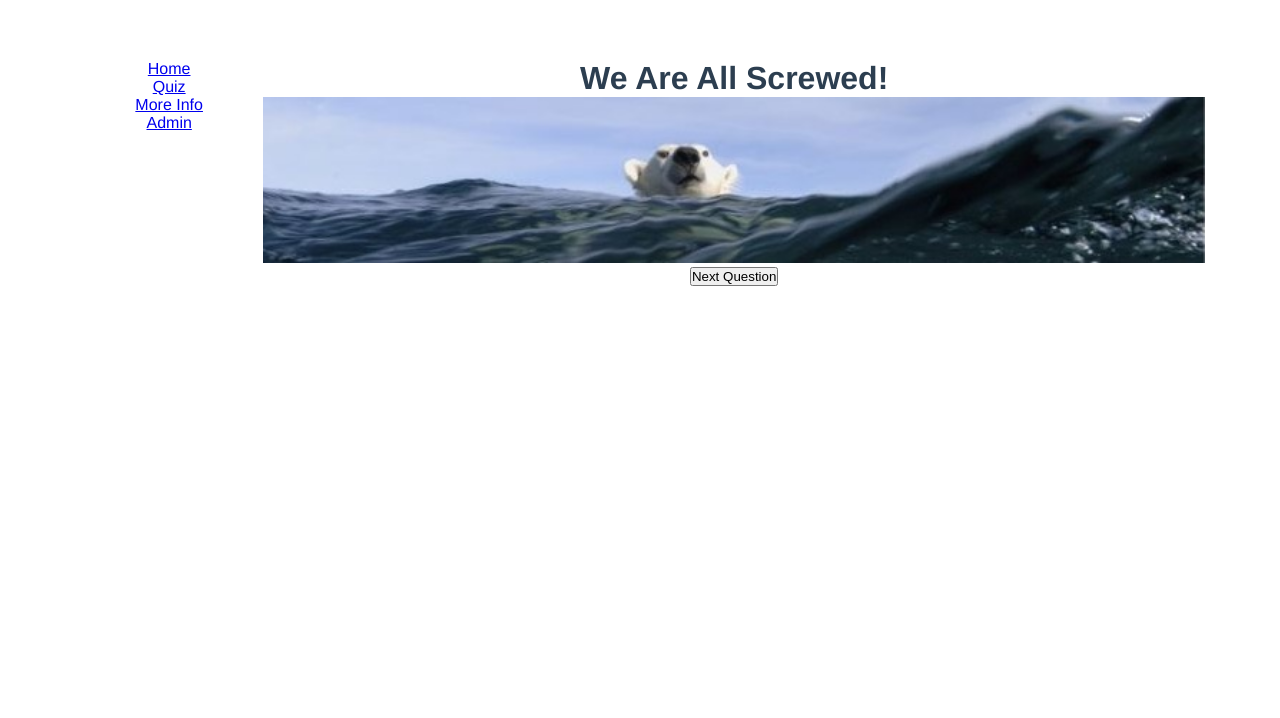
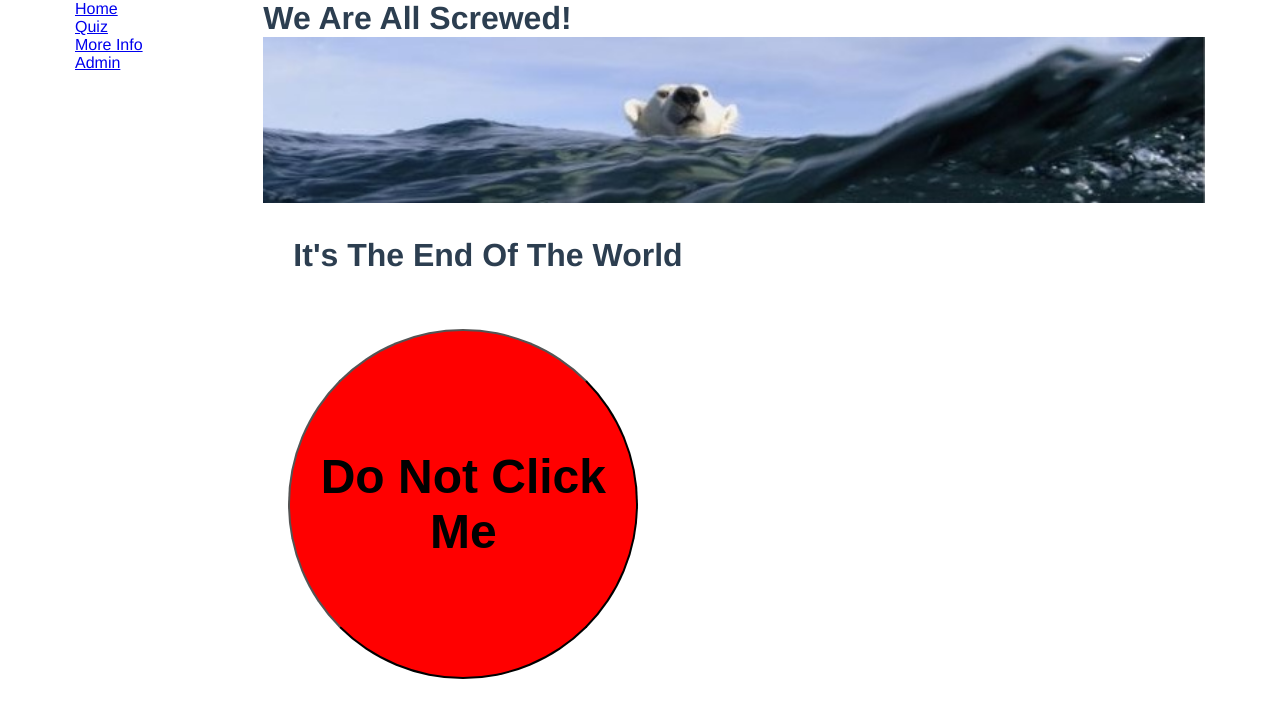
Before and after one commit to Fidelma/javascript_group_project, a Vue app in the folder client/: page /admin in a window 1280 px wide. Shown: the top 718 px of the page. Built offline with nearby package versions, Linux system fonts and the light colour scheme; no server answers.

Commit message:
Home content view updated to display a heading and button to quiz

```diff
--- a/client/src/views/Home.vue
+++ b/client/src/views/Home.vue
@@ -1,111 +1,20 @@
-<template>
-  <div id="">
-    <qanda-grid v-if="questions.length >= 1 && endOfQuestions && !correctAnswer" :questions="questions" :index="index" :randomList="randomList" :selectedAnswer="selectedAnswer"/>
-
-
-
-    <answer-info v-if="questions.length >= 1 && correctAnswer" :currentQuestion="currentQuestion"/>
-
-    <button v-if="endOfQuestions" type="button" name="button" @click="incrementIndex">Next Question</button>
-
-    <p v-else>End of Questions</p>
-
-
-  </div>
+<template lang="html">
+  <home-content />
 </template>
 
 <script>
-import QuestionsService from '@/services/QuestionsService.js'
-import QAndAGrid from '@/components/QAndAGrid.vue'
-import AnswerInfo from '@/components/AnswerInfo.vue'
-import { eventBus } from '@/main.js'
 
+import HomeContent from '@/components/HomeContent.vue';
 
 export default {
   name: 'home',
-
-  data() {
-    return {
-      questions: [],
-      index: 0,
-      // currentQuestion: {},
-      endOfQuestions: true,
-      correctAnswer: false,
-      selectedAnswer: {}
-    }
-  },
   components: {
-    'qanda-grid': QAndAGrid,
-    'answer-info': AnswerInfo
-
-  },
-
-  mounted() {
-    this.fetchQuestions()
-    // this.getRandomIndex()
-    // this.randomisedQuestions()
-    eventBus.$on('selected-answer', (answer) => {
-      this.correctAnswer = answer.correct
-      const index = this.questions[this.index].answerObject.findIndex(option => option.body === answer.body)
-      console.log(answer.body)
-      this.selectedAnswer = this.questions[this.index].answerObject[index]
-
-    })
-
-  },
-
-  computed: {
-    randomisedQuestions: function(){
-      return this.questions.sort(function(){
-        return 0.5 - Math.random()
-      });
-    },
-    randomList: function(){
-      return this.randomisedQuestions[this.index].answerObject.sort(function(){
-        return 0.5 - Math.random()
-      });
-    },
-    currentQuestion: function(){
-      return this.questions[this.index];
-    }
-  },
-
-  //Trying to update question array so that question come in random order
-
-  methods: {
-    fetchQuestions(){
-      QuestionsService.getQuestions()
-        .then(questions => this.questions = questions);
-    },
-
-    incrementIndex(){
-      this.correctAnswer = false
-      this.selectedAnswer = {}
-      if (this.index < (this.questions.length - 1 )){
-      this.index += 1
-    } else {
-      this.endOfQuestions = false
-    }
-      // = Math.floor(Math.random() * this.questions.length)
-    },
-
-    // randomisedQuestions() {
-    //   return this.questions.sort(function(){
-    //     return 0.5 - Math.random()
-    //   });
-    // },
+    'home-content': HomeContent
   }
 
 }
+
 </script>
 
-<style>
-#app {
-  font-family: 'Avenir', Helvetica, Arial, sans-serif;
-  -webkit-font-smoothing: antialiased;
-  -moz-osx-font-smoothing: grayscale;
-  text-align: center;
-  color: #2c3e50;
-  margin-top: 60px;
-}
+<style lang="css" scoped>
 </style>
```
